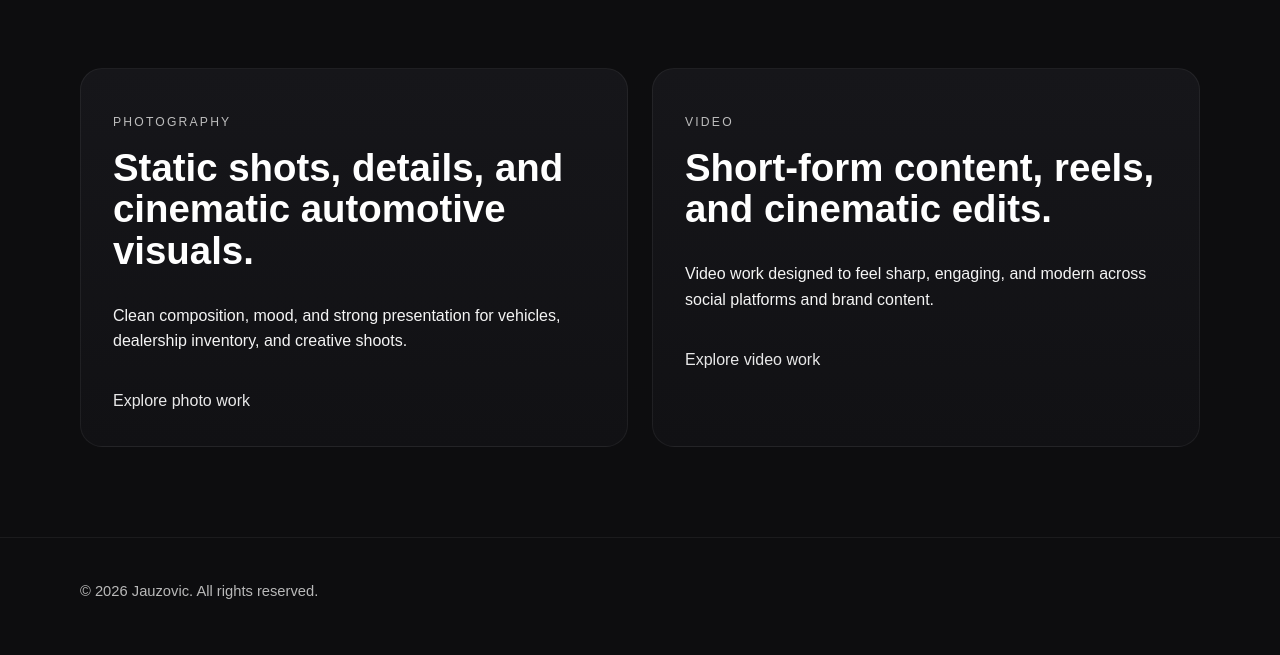
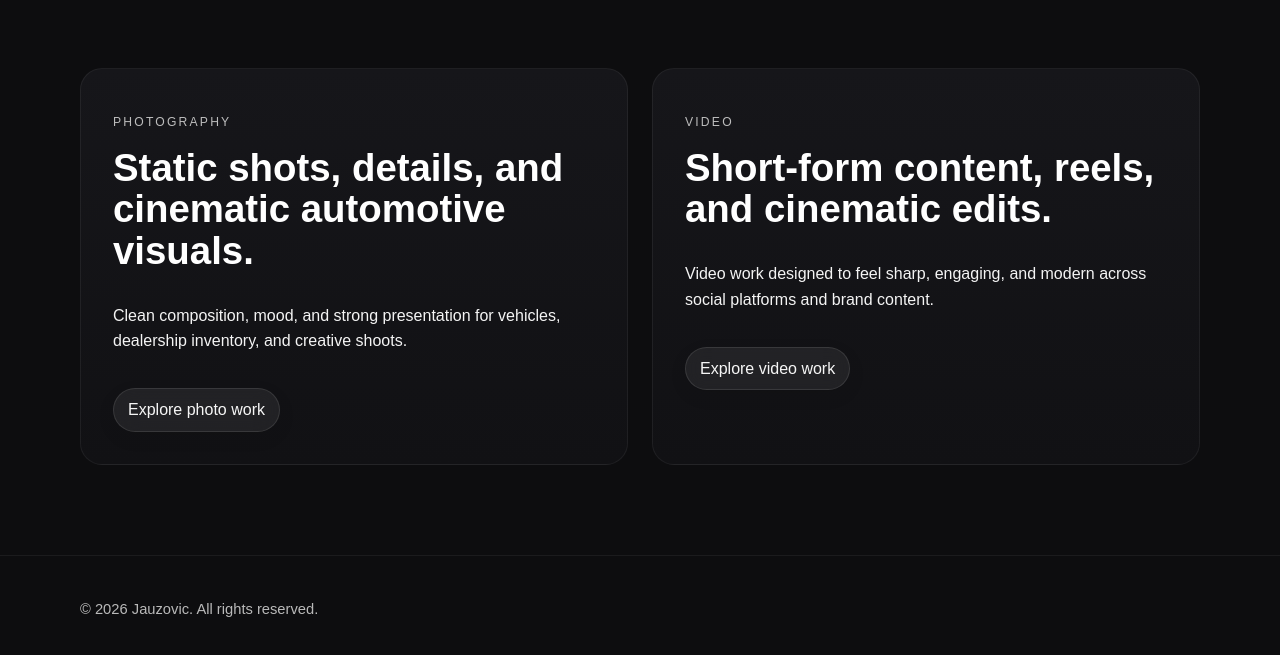
Before and after one commit to dzenanj/dzenanj, a plain HTML site: page index.html in a window 1280 px wide. Shown: the part 822-1477 px from the top of the page. Drawn offline with Linux system fonts and the light colour scheme.

Commit message:
Improve .text-link styling with new properties
Enhanced .text-link styles with padding, border, and shadow effects.

```diff
--- a/style.css
+++ b/style.css
@@ -205,11 +205,21 @@ nav a:hover {
 .text-link {
   display: inline-block;
   margin-top: 18px;
-  color: #ffffff;
-  opacity: 0.9;
+  padding: 8px 14px;
+  border-radius: 999px;
+  color: rgba(255,255,255,0.96);
+  background: rgba(255, 255, 255, 0.07);
+  backdrop-filter: blur(10px);
+  -webkit-backdrop-filter: blur(10px);
+  border: 1px solid rgba(255,255,255,0.10);
+  box-shadow: 0 6px 18px rgba(0,0,0,0.08);
+  transition: background 0.25s ease, transform 0.25s ease, border-color 0.25s ease;
 }
 
 .text-link:hover {
+  background: rgba(255, 255, 255, 0.14);
+  border-color: rgba(255,255,255,0.18);
+  transform: translateY(-1px);
   opacity: 1;
 }
 
```
